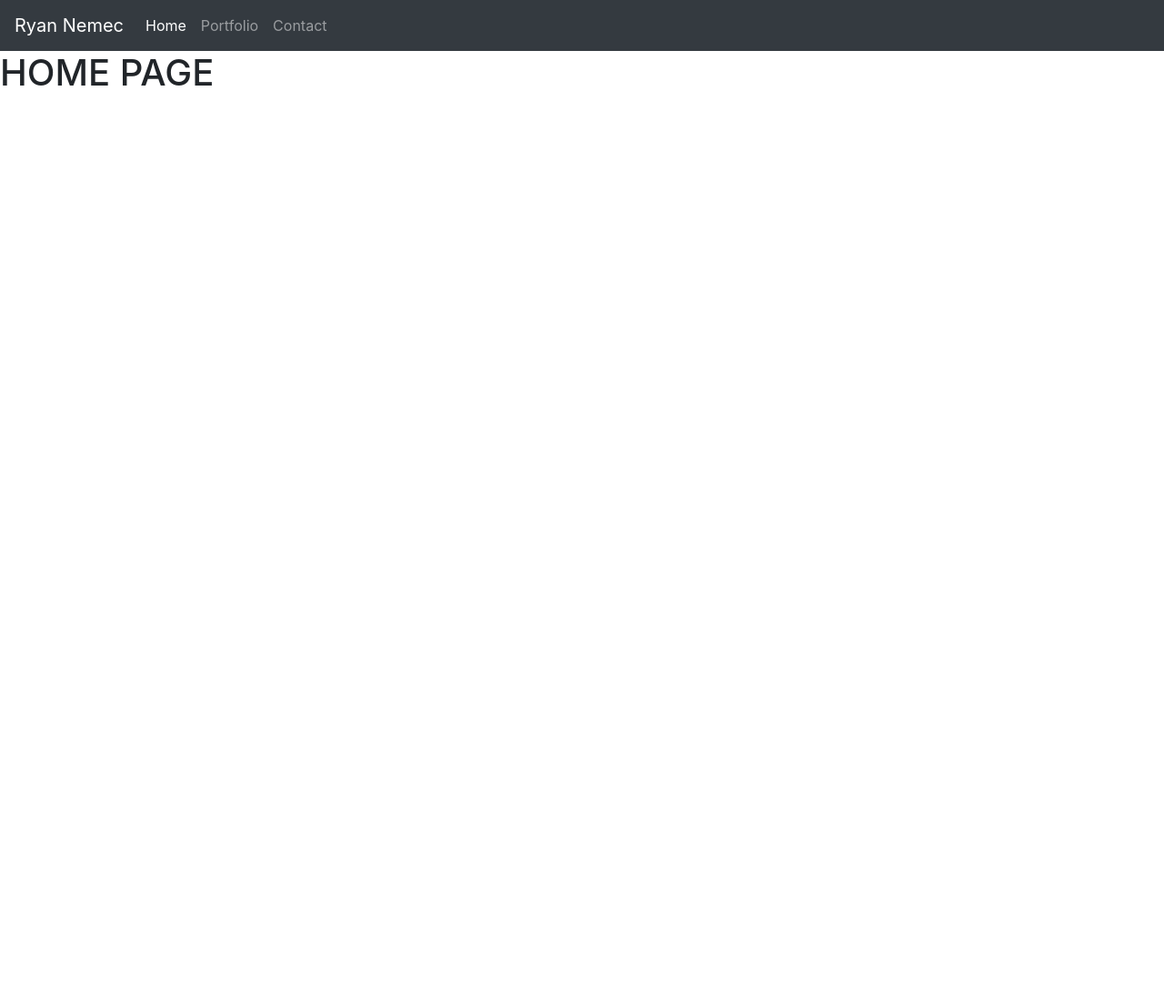
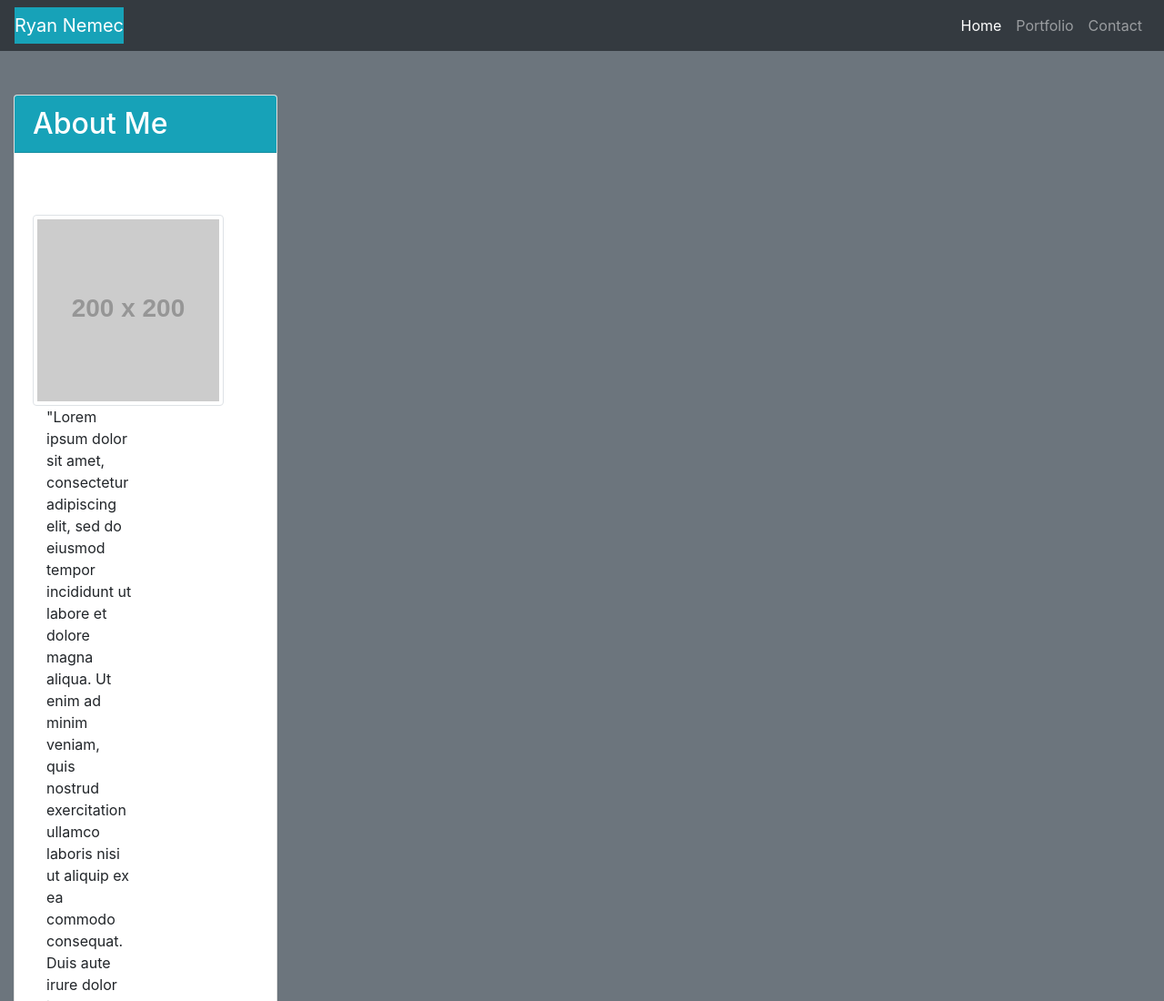
Before and after one commit to perfectoment/Ryan-Portfolio, a plain HTML site: page index.html in a window 1280 px wide. Shown: the top 1100 px of the page at 91% size. Before the commit the page ends 800 px from the top, so only its background shows below. Drawn offline with nearby package versions, Linux system fonts and the light colour scheme; placeholder pictures from the web are drawn by us.

Commit message:
added card and image to index form

```diff
--- a/index.html
+++ b/index.html
@@ -10,14 +10,14 @@
 
     <title>Hello, world!</title>
   </head>
-  <body>
-    <nav class="navbar navbar-expand-lg navbar-dark bg-dark">
-      <a class="navbar-brand" href="index.html">Ryan Nemec</a>
-      <button class="navbar-toggler" type="button" data-toggle="collapse" data-target="#navbarNav" aria-controls="navbarNav" aria-expanded="false" aria-label="Toggle navigation">
+  <body class="bg-secondary">
+    <nav class="navbar navbar-expand-lg navbar-dark bg-dark py-2">
+      <a class="navbar-brand bg-info" href="index.html">Ryan Nemec</a>
+      <button class="navbar-toggler bg-dark" type="button" data-toggle="collapse" data-target="#navbarNav" aria-controls="navbarNav" aria-expanded="false" aria-label="Toggle navigation">
         <span class="navbar-toggler-icon"></span>
       </button>
       <div class="collapse navbar-collapse" id="navbarNav">
-        <ul class="navbar-nav">
+        <ul class="navbar-nav ml-auto">
           <li class="nav-item active">
             <a class="nav-link" href="index.html">Home <span class="sr-only">(current)</span></a>
           </li>
@@ -30,7 +30,33 @@
         </ul>
       </div>
     </nav>
-    <h1>HOME PAGE</h1>
+    <div class= "row mt-5"></div>
+    <div class="container-fluid">
+      <div class="row">
+        <div class="col-lg-12">
+        </div>
+      </div>
+      <div class="row">
+        <div class="col-lg-3">
+          <div class="card">
+            <h2 class="card-header bg-info text-white" >About Me</h2>
+            <br></br>
+            <div class="card-body">
+             <img class="img-thumbnail" src="http://placehold.it/200x200">
+             <div class="col-lg-6">
+            <p>
+              "Lorem ipsum dolor sit amet, consectetur adipiscing elit, sed do eiusmod tempor incididunt
+              ut labore et dolore magna aliqua. Ut enim ad minim veniam, quis nostrud exercitation ullamco
+              laboris nisi ut aliquip ex ea commodo consequat. Duis aute irure dolor in reprehenderit in
+              voluptate velit esse cillum dolore eu fugiat nulla pariatur. Excepteur sint occaecat cupidatat
+              non proident,
+              sunt in culpa qui officia deserunt mollit anim id est laborum."
+            </p>
+            </div>
+        </div>
+      </div>
+    </div>
+
     <!-- Optional JavaScript -->
     <!-- jQuery first, then Popper.js, then Bootstrap JS -->
     <script src="https://code.jquery.com/jquery-3.5.1.slim.min.js" integrity="sha384-DfXdz2htPH0lsSSs5nCTpuj/zy4C+OGpamoFVy38MVBnE+IbbVYUew+OrCXaRkfj" crossorigin="anonymous"></script>
```
Also changed, not shown: contact.html (+8 -9 lines), portfolio.html (+7 -7 lines).
